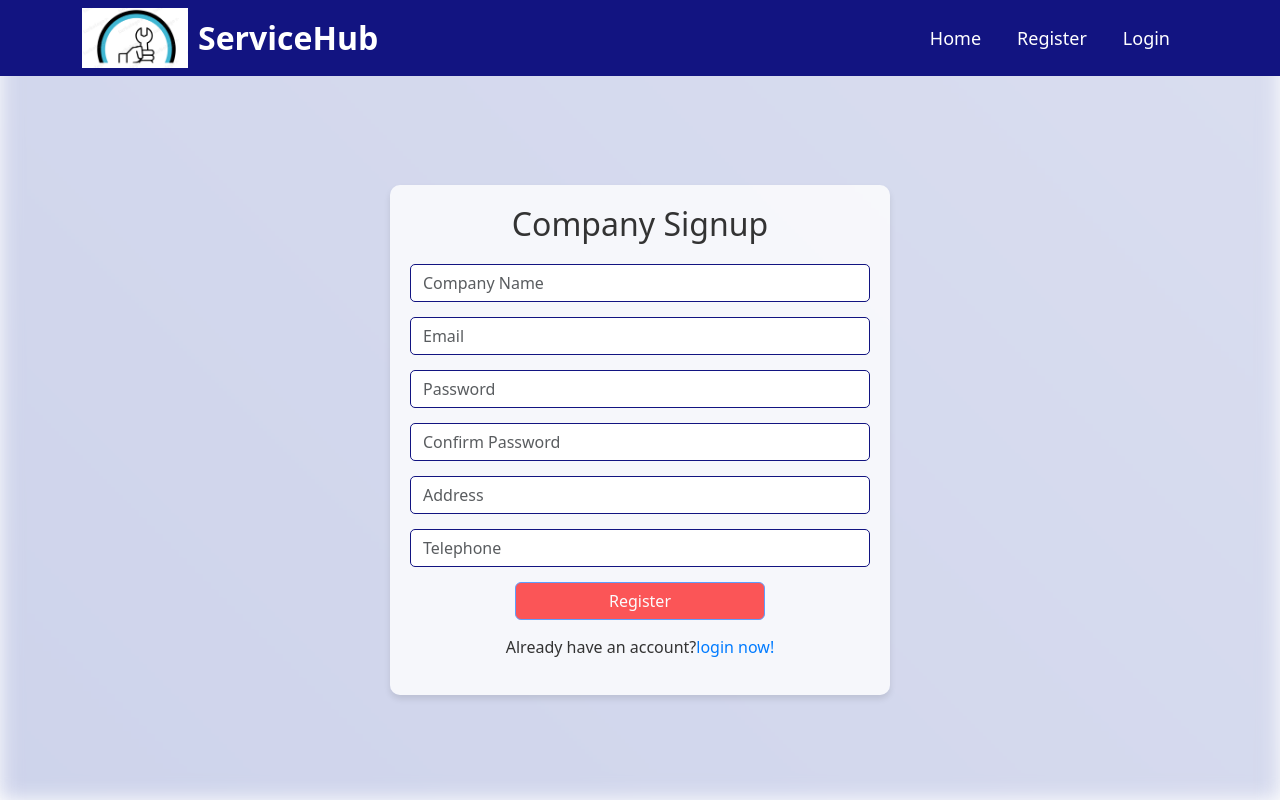
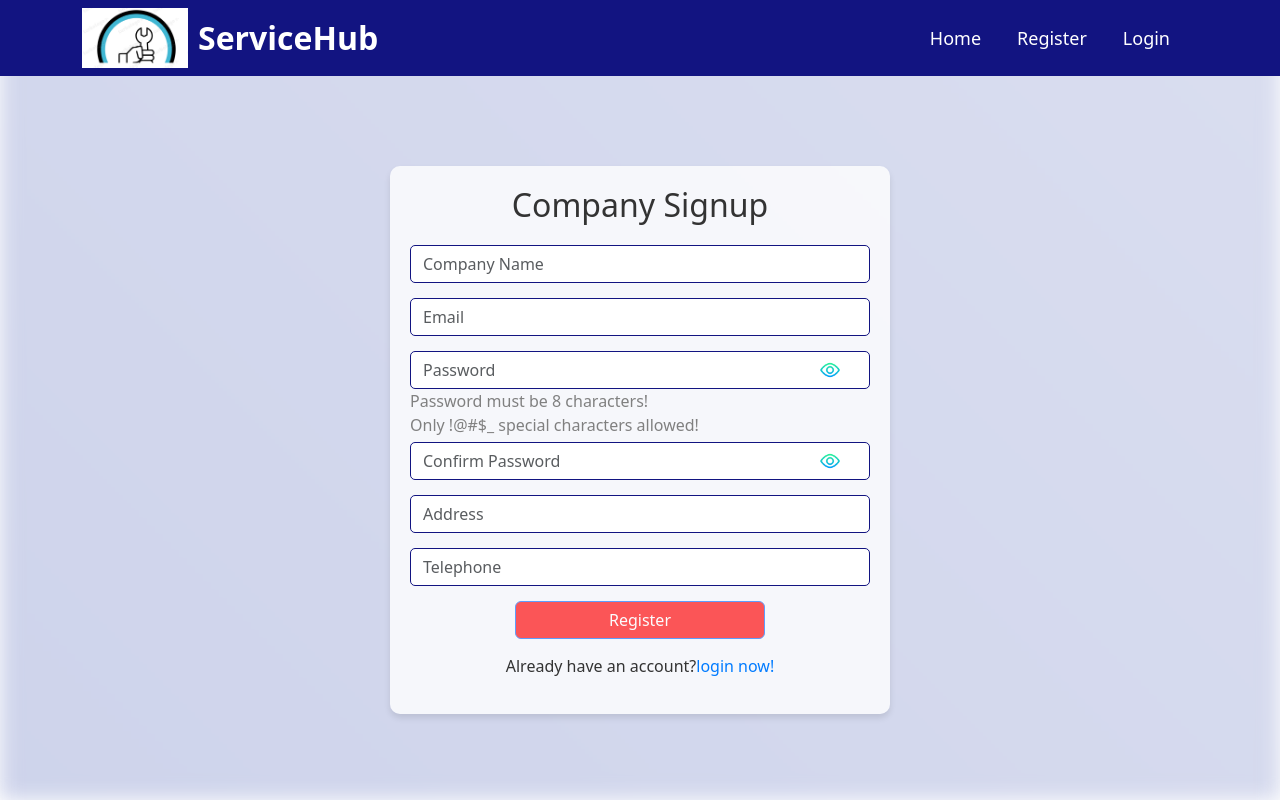
Before and after one commit to shivani26-bot/ServiceHubFrontend, a React (Vite) app: page /register/companySignup in a window 1280 px wide. Built offline with nearby package versions, Linux system fonts and the light colour scheme.

Commit message:
password eyeicon fixed

```diff
--- a/src/components/Admin/AdminLogin.jsx
+++ b/src/components/Admin/AdminLogin.jsx
@@ -93,6 +93,12 @@ function AdminLogin() {
     }
   }, [authToken, userId, userData, navigate]);
 
+  const [isPasswordVisible, setIsPasswordVisible] = useState(false);
+
+  const togglePasswordVisibility = () => {
+    setIsPasswordVisible(!isPasswordVisible);
+  };
+
   return (
     <>
       <AdminMainNavigation />
@@ -121,9 +127,26 @@ function AdminLogin() {
                 <Form.Control
                   name="password"
                   value={data.password}
-                  type="password"
+                  // type="password"
+                  type={isPasswordVisible ? "text" : "password"}
                   placeholder="Password"
                   onChange={handleChange}
+                />
+                <img
+                  src={
+                    isPasswordVisible ? "public/hide.png" : "public/show.png"
+                  }
+                  alt="Toggle visibility"
+                  onClick={togglePasswordVisibility}
+                  style={{
+                    position: "absolute",
+                    right: "10px",
+                    top: "60%",
+                    transform: "translateY(-50%)",
+                    cursor: "pointer",
+                    width: "24px", // Adjust the size as needed
+                    height: "24px",
+                  }}
                 />
               </FloatingLabel>
             </div>
--- a/src/components/Admin/AdminSignup.jsx
+++ b/src/components/Admin/AdminSignup.jsx
@@ -126,6 +126,17 @@ function AdminSignup() {
     }
   };
 
+  const [isPasswordVisible, setIsPasswordVisible] = useState(false);
+  const [isConfirmPasswordVisible, setIsConfirmPasswordVisible] =
+    useState(false);
+
+  const togglePasswordVisibility = () => {
+    setIsPasswordVisible(!isPasswordVisible);
+  };
+  const toggleConfirmPasswordVisibility = () => {
+    setIsConfirmPasswordVisible(!isConfirmPasswordVisible);
+  };
+
   return (
     <>
       <AdminMainNavigation />
@@ -192,53 +203,108 @@ function AdminSignup() {
               </Form.Group>
 
               <Form.Group controlId="validationCustomPassword">
+                <div className="input-wrapper">
                   <Form.Control
                     required
                     name="password"
-                  type="password"
-                  className="outline"
+                    // type="password"
+                    type={isPasswordVisible ? "text" : "password"}
+                    // className="outline"
+                    style={{
+                      border: "1px solid #121481",
+                      borderRadius: "5px",
+                      marginTop: "15px",
+                    }}
                     placeholder="Password"
                     value={data.password}
                     onChange={handleChange}
                     isInvalid={!isValidPassword && data.password !== ""}
                     isValid={isValidPassword}
                   />
+                  <img
+                    src={isPasswordVisible ? "/hide.png" : "/show.png"}
+                    alt="Toggle visibility"
+                    onClick={togglePasswordVisibility}
+                    style={{
+                      position: "absolute",
+                      right: "30px",
+                      top: "50%",
+                      transform: "translateY(-50%)",
+                      cursor: "pointer",
+                      width: "20px", // Adjust the size as needed
+                      height: "20px",
+                    }}
+                  />
+                </div>
                 {isValidPassword && (
                   <Form.Control.Feedback type="valid"></Form.Control.Feedback>
                 )}
-                {!isValidPassword && data.password !== "" && (
+                {/* {!isValidPassword && data.password !== "" && (
                   <Form.Control.Feedback type="invalid" className="mb-1">
                     Password must be 8 characters!
                     <br /> Only !@#$_ special characters allowed!
                     <br /> Combaination of !@#$_ special characters is not
                     allowed!
                   </Form.Control.Feedback>
-                )}
+                )} */}
+
+                <p
+                  style={{
+                    color: "gray",
+                    marginBottom: "5px",
+                  }}
+                >
+                  Password must be 8 characters!
+                  <br /> Only !@#$_ special characters allowed!
+                </p>
+
                 {/* <Form.Control.Feedback type="valid"></Form.Control.Feedback>
               <Form.Control.Feedback type="invalid"></Form.Control.Feedback> */}
               </Form.Group>
 
               <Form.Group controlId="validationCustomConfirmPassword">
+                <div className="input-wrapper">
                   <Form.Control
                     required
                     name="confirmPassword"
-                  type="password"
-                  className="outline"
+                    // type="password"
+                    type={isConfirmPasswordVisible ? "text" : "password"}
+                    // className="outline"
+                    style={{
+                      border: "1px solid #121481",
+                      borderRadius: "5px",
+                      marginBottom: "15px",
+                    }}
                     placeholder="Confirm Password"
                     value={data.confirmPassword}
                     onChange={handleChange}
                     isInvalid={!isPasswordMatch && data.confirmPassword !== ""}
                     isValid={isPasswordMatch}
                   />
+                  <img
+                    src={isConfirmPasswordVisible ? "/hide.png" : "/show.png"}
+                    alt="Toggle visibility"
+                    onClick={toggleConfirmPasswordVisibility}
+                    style={{
+                      position: "absolute",
+                      right: "30px",
+                      top: "50%",
+                      transform: "translateY(-50%)",
+                      cursor: "pointer",
+                      width: "20px", // Adjust the size as needed
+                      height: "20px",
+                    }}
+                  />
+                </div>
                 {isPasswordMatch && (
                   <Form.Control.Feedback type="valid"></Form.Control.Feedback>
                 )}
 
-                {!isPasswordMatch && data.confirmPassword !== "" && (
+                {/* {!isPasswordMatch && data.confirmPassword !== "" && (
                   <Form.Control.Feedback type="invalid" className="mb-1">
                     Password doesn't match!
                   </Form.Control.Feedback>
-                )}
+                )} */}
               </Form.Group>
 
               <Form.Group a controlId="formTelephone">
--- a/src/components/Login/Login.css
+++ b/src/components/Login/Login.css
@@ -67,3 +67,15 @@
     background-position: 0% 50%;
   }
 }
+
+input[type="password"]::-ms-reveal,
+input[type="password"]::-ms-clear {
+  display: none;
+}
+
+input[type="password"]::-webkit-inner-spin-button,
+input[type="password"]::-webkit-outer-spin-button,
+input[type="password"]::-webkit-clear-button,
+input[type="password"]::-webkit-visibility-button {
+  display: none;
+}
--- a/src/components/Login/Login.jsx
+++ b/src/components/Login/Login.jsx
@@ -97,6 +97,12 @@ function Login() {
     }
   }, [authToken, userId, userData, navigate]);
 
+  const [isPasswordVisible, setIsPasswordVisible] = useState(false);
+
+  const togglePasswordVisibility = () => {
+    setIsPasswordVisible(!isPasswordVisible);
+  };
+
   return (
     <>
       <Navigation />
@@ -125,9 +131,26 @@ function Login() {
                 <Form.Control
                   name="password"
                   value={data.password}
-                  type="password"
+                  // type="password"
+                  type={isPasswordVisible ? "text" : "password"}
                   placeholder="Password"
                   onChange={handleChange}
+                />
+                <img
+                  src={
+                    isPasswordVisible ? "public/hide.png" : "public/show.png"
+                  }
+                  alt="Toggle visibility"
+                  onClick={togglePasswordVisibility}
+                  style={{
+                    position: "absolute",
+                    right: "10px",
+                    top: "60%",
+                    transform: "translateY(-50%)",
+                    cursor: "pointer",
+                    width: "24px", // Adjust the size as needed
+                    height: "24px",
+                  }}
                 />
               </FloatingLabel>
             </div>
--- a/src/components/Navigation/ClientNavigationBar.jsx
+++ b/src/components/Navigation/ClientNavigationBar.jsx
@@ -36,7 +36,7 @@ export default function ClientNavigationBar() {
         <div className="brand-images">
           <img src="/ServiceHub4.PNG" alt="Second Logo" className="logo" />
         </div>
-        <Navbar.Brand className="brand">ServiceHub</Navbar.Brand>
+        <Navbar.Brand className="brand">Customer Portal</Navbar.Brand>
         <Navbar.Toggle
           aria-controls="basic-navbar-nav"
           style={{ borderColor: "white" }}
--- a/src/components/Navigation/CompanyNavigationBar.jsx
+++ b/src/components/Navigation/CompanyNavigationBar.jsx
@@ -36,7 +36,7 @@ export default function CompanyNavigationBar() {
         <div className="brand-images">
           <img src="/ServiceHub4.PNG" alt="Second Logo" className="logo" />
         </div>
-        <Navbar.Brand className="brand">ServiceHub</Navbar.Brand>
+        <Navbar.Brand className="brand">Company Portal</Navbar.Brand>
         <Navbar.Toggle
           aria-controls="basic-navbar-nav"
           style={{ borderColor: "white" }}
--- a/src/components/Register/Register.jsx
+++ b/src/components/Register/Register.jsx
@@ -5,6 +5,7 @@ import Navigation from "../Navigation/Navigation";
 
 function Register() {
   const navigate = useNavigate();
+
   return (
     <>
       <Navigation />
--- a/src/components/Signup/ClientSignup/ClientSignup.jsx
+++ b/src/components/Signup/ClientSignup/ClientSignup.jsx
@@ -136,6 +136,17 @@ function ClientSignup() {
     }
   };
 
+  const [isPasswordVisible, setIsPasswordVisible] = useState(false);
+  const [isConfirmPasswordVisible, setIsConfirmPasswordVisible] =
+    useState(false);
+
+  const togglePasswordVisibility = () => {
+    setIsPasswordVisible(!isPasswordVisible);
+  };
+  const toggleConfirmPasswordVisibility = () => {
+    setIsConfirmPasswordVisible(!isConfirmPasswordVisible);
+  };
+
   return (
     <>
       <Navigation />
@@ -202,51 +213,104 @@ function ClientSignup() {
               </Form.Group>
 
               <Form.Group controlId="validationCustomPassword">
+                <div className="input-wrapper">
                   <Form.Control
                     required
                     name="password"
-                  type="password"
-                  className="outline"
+                    // type="password"
+                    type={isPasswordVisible ? "text" : "password"}
+                    // className="outline"
+                    style={{
+                      border: "1px solid #121481",
+                      borderRadius: "5px",
+                      marginTop: "15px",
+                    }}
                     placeholder="Password"
                     value={data.password}
                     onChange={handleChange}
                     isInvalid={!isValidPassword && data.password !== ""}
                     isValid={isValidPassword}
                   />
+                  <img
+                    src={isPasswordVisible ? "/hide.png" : "/show.png"}
+                    alt="Toggle visibility"
+                    onClick={togglePasswordVisibility}
+                    style={{
+                      position: "absolute",
+                      right: "30px",
+                      top: "50%",
+                      transform: "translateY(-50%)",
+                      cursor: "pointer",
+                      width: "20px", // Adjust the size as needed
+                      height: "20px",
+                    }}
+                  />
+                </div>
                 {isValidPassword && (
                   <Form.Control.Feedback type="valid"></Form.Control.Feedback>
                 )}
-                {!isValidPassword && data.password !== "" && (
+                {/* {!isValidPassword && data.password !== "" && (
                   <Form.Control.Feedback type="invalid" className="mb-1">
                     Password must be 8 characters!
                     <br /> Only !@#$_ special characters allowed!
                     <br /> Combaination of !@#$_ special characters is not
                     allowed!
                   </Form.Control.Feedback>
-                )}
+                )} */}
+                <p
+                  style={{
+                    color: "gray",
+                    marginBottom: "5px",
+                  }}
+                >
+                  Password must be 8 characters!
+                  <br /> Only !@#$_ special characters allowed!
+                </p>
               </Form.Group>
 
               <Form.Group controlId="validationCustomConfirmPassword">
+                <div className="input-wrapper">
                   <Form.Control
                     required
                     name="confirmPassword"
-                  type="password"
-                  className="outline"
+                    // type="password"
+                    type={isConfirmPasswordVisible ? "text" : "password"}
+                    // className="outline"
+                    style={{
+                      border: "1px solid #121481",
+                      borderRadius: "5px",
+                      marginBottom: "15px",
+                    }}
                     placeholder="Confirm Password"
                     value={data.confirmPassword}
                     onChange={handleChange}
                     isInvalid={!isPasswordMatch && data.confirmPassword !== ""}
                     isValid={isPasswordMatch}
                   />
+                  <img
+                    src={isConfirmPasswordVisible ? "/hide.png" : "/show.png"}
+                    alt="Toggle visibility"
+                    onClick={toggleConfirmPasswordVisibility}
+                    style={{
+                      position: "absolute",
+                      right: "30px",
+                      top: "50%",
+                      transform: "translateY(-50%)",
+                      cursor: "pointer",
+                      width: "20px", // Adjust the size as needed
+                      height: "20px",
+                    }}
+                  />
+                </div>
                 {isPasswordMatch && (
                   <Form.Control.Feedback type="valid"></Form.Control.Feedback>
                 )}
-
+                {/*
                 {!isPasswordMatch && data.confirmPassword !== "" && (
                   <Form.Control.Feedback type="invalid" className="mb-1">
                     Password doesn't match!
                   </Form.Control.Feedback>
-                )}
+                )} */}
               </Form.Group>
 
               <Form.Group a controlId="formTelephone">
--- a/src/components/Signup/CompanySignup/CompanySignup.css
+++ b/src/components/Signup/CompanySignup/CompanySignup.css
@@ -4,3 +4,9 @@
   margin-top: 15px;
   margin-bottom: 15px;
 }
+.input-wrapper {
+  position: relative;
+  /* display: flex;
+  align-items: center; */
+  /* flex-direction: column; */
+}
--- a/src/components/Signup/CompanySignup/CompanySignup.jsx
+++ b/src/components/Signup/CompanySignup/CompanySignup.jsx
@@ -150,6 +150,17 @@ function CompanySignup() {
     }
   };
 
+  const [isPasswordVisible, setIsPasswordVisible] = useState(false);
+  const [isConfirmPasswordVisible, setIsConfirmPasswordVisible] =
+    useState(false);
+
+  const togglePasswordVisibility = () => {
+    setIsPasswordVisible(!isPasswordVisible);
+  };
+  const toggleConfirmPasswordVisibility = () => {
+    setIsConfirmPasswordVisible(!isConfirmPasswordVisible);
+  };
+
   return (
     <>
       <Navigation />
@@ -216,18 +227,40 @@ function CompanySignup() {
               </Form.Group>
 
               <Form.Group controlId="validationCustomPassword">
+                <div className="input-wrapper">
                   <Form.Control
                     required
                     name="password"
-                  type="password"
-                  className="outline"
+                    // type="password"
+                    type={isPasswordVisible ? "text" : "password"}
+                    // className="outline"
+                    style={{
+                      border: "1px solid #121481",
+                      borderRadius: "5px",
+                      marginTop: "15px",
+                    }}
                     placeholder="Password"
                     value={data.password}
                     onChange={handleChange}
                     isInvalid={!isValidPassword && data.password !== ""}
                     isValid={isValidPassword}
                   />
-                {isValidPassword && (
+                  <img
+                    src={isPasswordVisible ? "/hide.png" : "/show.png"}
+                    alt="Toggle visibility"
+                    onClick={togglePasswordVisibility}
+                    style={{
+                      position: "absolute",
+                      right: "30px",
+                      top: "50%",
+                      transform: "translateY(-50%)",
+                      cursor: "pointer",
+                      width: "20px", // Adjust the size as needed
+                      height: "20px",
+                    }}
+                  />
+                </div>
+                {/* {isValidPassword && (
                   <Form.Control.Feedback type="valid"></Form.Control.Feedback>
                 )}
                 {!isValidPassword && data.password !== "" && (
@@ -237,32 +270,69 @@ function CompanySignup() {
                     <br /> Combaination of !@#$_ special characters is not
                     allowed!
                   </Form.Control.Feedback>
+                )} */}
+
+                {isValidPassword && (
+                  <Form.Control.Feedback type="valid"></Form.Control.Feedback>
                 )}
+
+                <p
+                  style={{
+                    color: "gray",
+                    marginBottom: "5px",
+                  }}
+                >
+                  Password must be 8 characters!
+                  <br /> Only !@#$_ special characters allowed!
+                </p>
+
                 {/* <Form.Control.Feedback type="valid"></Form.Control.Feedback>
               <Form.Control.Feedback type="invalid"></Form.Control.Feedback> */}
               </Form.Group>
 
               <Form.Group controlId="validationCustomConfirmPassword">
+                <div className="input-wrapper">
                   <Form.Control
                     required
                     name="confirmPassword"
-                  type="password"
-                  className="outline"
+                    // type="password"
+                    type={isConfirmPasswordVisible ? "text" : "password"}
+                    // className="outline"
+                    style={{
+                      border: "1px solid #121481",
+                      borderRadius: "5px",
+                      marginBottom: "15px",
+                    }}
                     placeholder="Confirm Password"
                     value={data.confirmPassword}
                     onChange={handleChange}
                     isInvalid={!isPasswordMatch && data.confirmPassword !== ""}
                     isValid={isPasswordMatch}
                   />
+                  <img
+                    src={isConfirmPasswordVisible ? "/hide.png" : "/show.png"}
+                    alt="Toggle visibility"
+                    onClick={toggleConfirmPasswordVisibility}
+                    style={{
+                      position: "absolute",
+                      right: "30px",
+                      top: "50%",
+                      transform: "translateY(-50%)",
+                      cursor: "pointer",
+                      width: "20px", // Adjust the size as needed
+                      height: "20px",
+                    }}
+                  />
+                </div>
                 {isPasswordMatch && (
                   <Form.Control.Feedback type="valid"></Form.Control.Feedback>
                 )}
 
-                {!isPasswordMatch && data.confirmPassword !== "" && (
+                {/* {!isPasswordMatch && data.confirmPassword !== "" && (
                   <Form.Control.Feedback type="invalid" className="mb-1">
                     Password doesn't match!
                   </Form.Control.Feedback>
-                )}
+                )} */}
               </Form.Group>
 
               <Form.Group controlId="Companyaddress">
```
Also changed, not shown: public/hide.png (added), public/show.png (added). Lines whose indentation alone changed are shown as unchanged.
